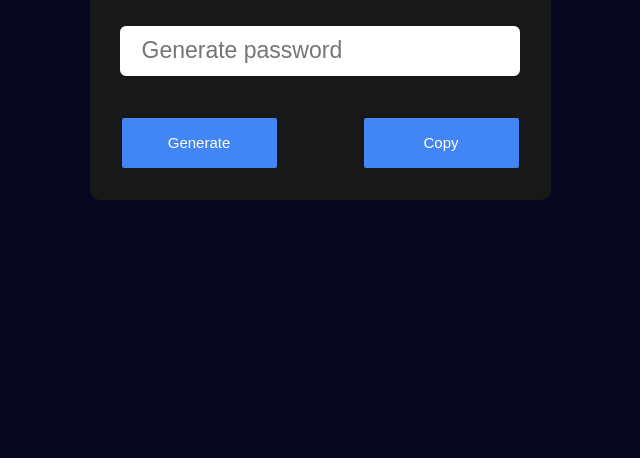
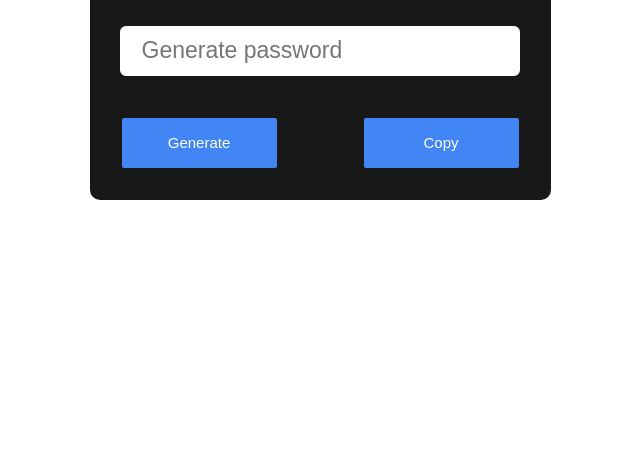
Before and after one commit to pritudev/Strong-Password-generator, a plain HTML site: page index.html in a window 1280 px wide. Shown: the part 342-800 px from the top of the page, without its empty margins (320-960 px from the left). Drawn offline with Linux system fonts and the light colour scheme.

Commit message:
Some Colors

```diff
--- a/styles/style.css
+++ b/styles/style.css
@@ -9,7 +9,7 @@
 }
 
 body {
-  background-color: #07071f;
+  background-color: #ffffff;
   justify-content: center;
   align-items: center;
   display: flex;
```
